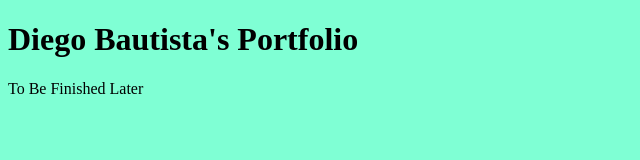
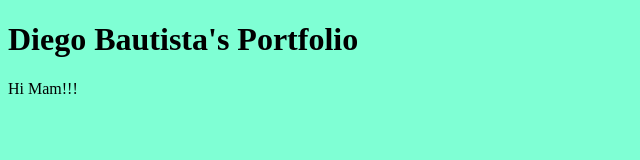
Before and after one commit to DiegoB101/DiegoB101.github.io, a plain HTML site: page index.html in a window 1280 px wide. Shown: the full height of the page, 0-640 px from the left. Drawn offline with Linux system fonts and the light colour scheme.

Commit message:
Update index.html

```diff
--- a/index.html
+++ b/index.html
@@ -10,7 +10,7 @@
 
     <body>
         <h1>Diego Bautista's Portfolio</h1>
-        <p>To Be Finished Later</p>
+        <p>Hi Mam!!!</p>
 
 
     </body>
```
